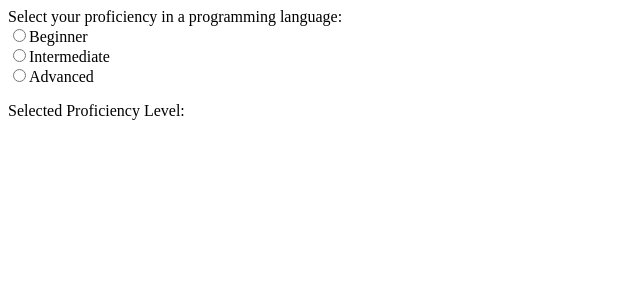
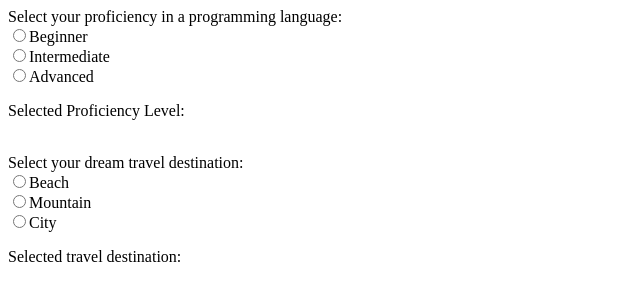
Before and after one commit to 7vTr0x7/React.js-2, a React (Vite) app in the folder IR4.5_HW2/: page / in a window 1280 px wide. Shown: the top 300 px of the page, without its empty margins (0-640 px from the left). Built offline with nearby package versions, Linux system fonts and the light colour scheme.

Commit message:
IR4.5_HW2 - SelectDestination

```diff
--- a/IR4.5_HW2/src/App.jsx
+++ b/IR4.5_HW2/src/App.jsx
@@ -1,10 +1,13 @@
 import React from "react";
 import SelectProficiency from "./components/SelectProficiency";
+import SelectDestination from "./components/SelectDestination";
 
 const App = () => {
   return (
     <div>
       <SelectProficiency />
+      <br />
+      <SelectDestination />
     </div>
   );
 };
--- /dev/null
+++ b/IR4.5_HW2/src/components/SelectDestination.jsx
@@ -0,0 +1,42 @@
+import React, { useState } from "react";
+
+const SelectDestination = () => {
+  const [selectedDestination, setSelectedDestination] = useState("");
+
+  const destinationSelectionHandler = (e) => {
+    setSelectedDestination(e.target.value);
+  };
+
+  return (
+    <div>
+      <form onChange={destinationSelectionHandler}>
+        <label>Select your dream travel destination:</label>
+        <br />
+
+        <label htmlFor="beach">
+          <input type="radio" name="destination" id="beach" value="beach" />
+          Beach
+        </label>
+        <br />
+        <label htmlFor="mountain">
+          <input
+            type="radio"
+            name="destination"
+            id="mountain"
+            value="mountain"
+          />
+          Mountain
+        </label>
+        <br />
+
+        <label htmlFor="city">
+          <input type="radio" name="destination" id="city" value="city" />
+          City
+        </label>
+      </form>
+      <p>Selected travel destination: {selectedDestination}</p>
+    </div>
+  );
+};
+
+export default SelectDestination;
```
